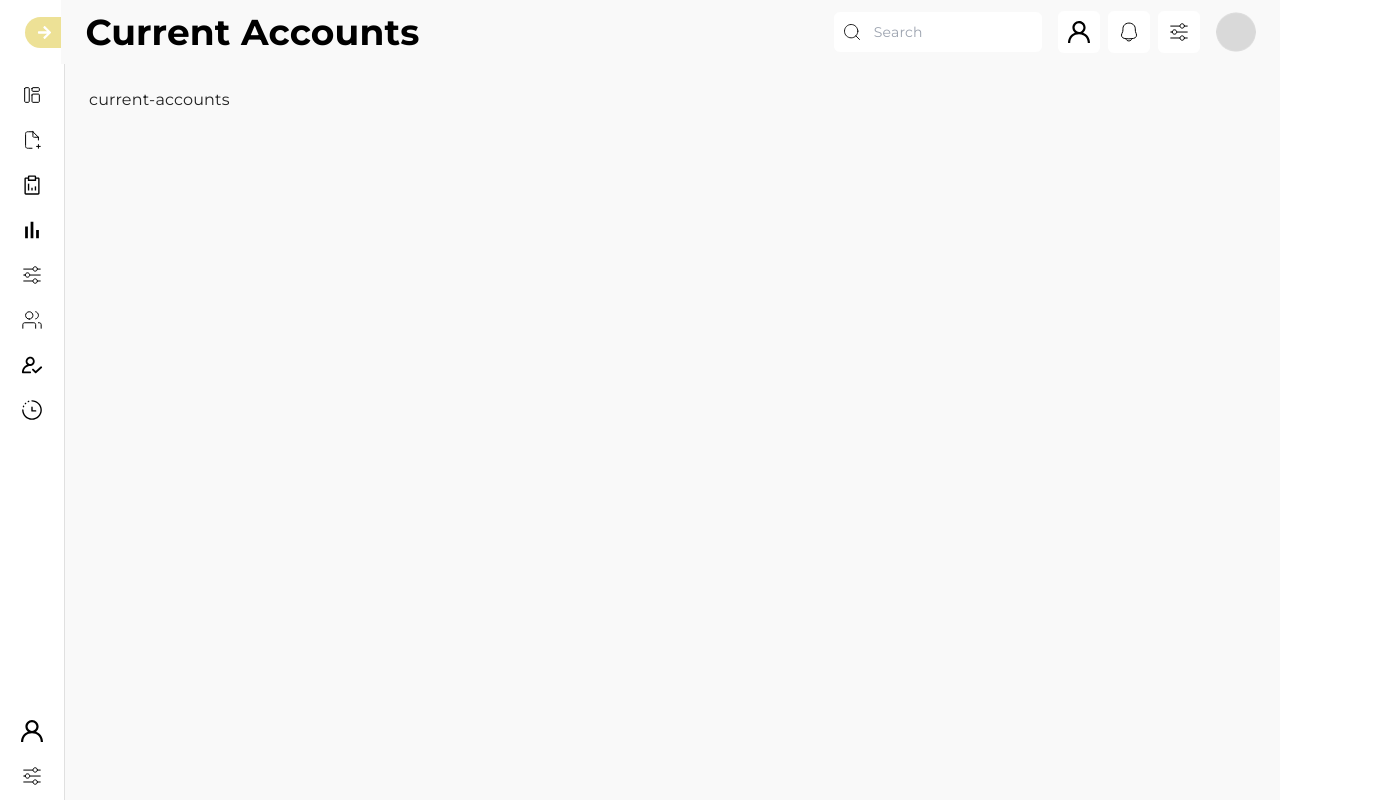
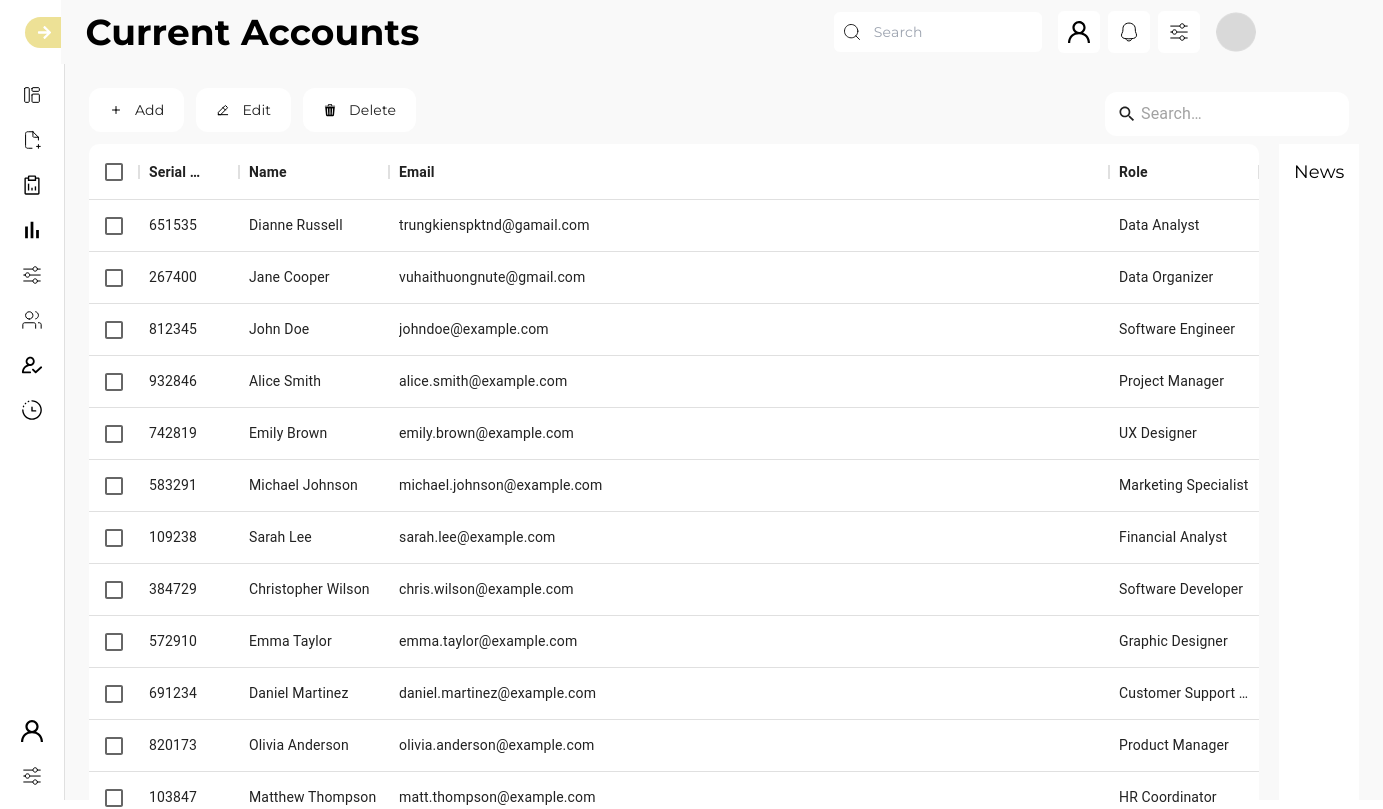
Before and after one commit to abdulbari149/AML-Frontend, a Next.js app: page /current-accounts in a window 1280 px wide. Shown: the top 809 px of the page, 1383 px wide, since content can reach past the window. Built offline with nearby package versions, Linux system fonts and the light colour scheme.

Commit message:
current accounts done (news section reemaining)

```diff
--- a/src/app/current-accounts/page.tsx
+++ b/src/app/current-accounts/page.tsx
@@ -1,9 +1,8 @@
-import React from 'react'
+import CurrentAccounts from "@/components/current-accounts/CurrentAccounts";
+import React from "react";
 
 const page = () => {
-  return (
-    <div>current-accounts</div>
-  )
-}
+  return <CurrentAccounts />;
+};
 
-export default page
+export default page;
--- /dev/null
+++ b/src/components/current-accounts/CurrentAccounts.tsx
@@ -0,0 +1,268 @@
+"use client";
+import React, { useEffect } from "react";
+import Image from "next/image";
+
+// MUI
+import { DataGrid, GridColDef } from "@mui/x-data-grid";
+
+// COMPONENTS
+import plusSvg from "@/assets/svgs/Plus.svg";
+import editSvg from "@/assets/svgs/Edit.svg";
+import discardSvg from "@/assets/svgs/Discard.svg";
+
+// UTILS
+import { CustomPagination } from "@/utils/CustomPagination";
+import { SearchTable } from "@/utils/SearchTable";
+
+const columns: GridColDef[] = [
+  {
+    field: "serial_no",
+    headerName: "Serial No",
+    // width: 70,
+    headerAlign: "left",
+    align: "left",
+    sortable: true,
+    disableColumnMenu: true,
+  },
+  {
+    field: "name",
+    headerName: "Name",
+    width: 150,
+    sortable: false,
+    headerAlign: "left",
+    align: "left",
+    disableColumnMenu: true,
+  },
+  {
+    field: "email",
+    headerName: "Email",
+    width: 720,
+    sortable: false,
+    disableColumnMenu: true,
+  },
+  {
+    field: "role",
+    headerName: "Role",
+    headerAlign: "left",
+    width: 150,
+    align: "left",
+    sortable: true,
+    disableColumnMenu: true,
+  },
+];
+
+const rows = [
+  {
+    id: 1,
+    serial_no: "651535",
+    name: "Dianne Russell ",
+    email: "trungkienspktnd@gamail.com",
+    role: "Data Analyst",
+  },
+  {
+    id: 2,
+    serial_no: "267400",
+    name: "Jane Cooper",
+    email: "vuhaithuongnute@gmail.com",
+    role: "Data Organizer",
+  },
+  {
+    id: 3,
+    serial_no: "812345",
+    name: "John Doe",
+    email: "johndoe@example.com",
+    role: "Software Engineer",
+  },
+  {
+    id: 4,
+    serial_no: "932846",
+    name: "Alice Smith",
+    email: "alice.smith@example.com",
+    role: "Project Manager",
+  },
+  {
+    id: 5,
+    serial_no: "742819",
+    name: "Emily Brown",
+    email: "emily.brown@example.com",
+    role: "UX Designer",
+  },
+  {
+    id: 6,
+    serial_no: "583291",
+    name: "Michael Johnson",
+    email: "michael.johnson@example.com",
+    role: "Marketing Specialist",
+  },
+  {
+    id: 7,
+    serial_no: "109238",
+    name: "Sarah Lee",
+    email: "sarah.lee@example.com",
+    role: "Financial Analyst",
+  },
+  {
+    id: 8,
+    serial_no: "384729",
+    name: "Christopher Wilson",
+    email: "chris.wilson@example.com",
+    role: "Software Developer",
+  },
+  {
+    id: 9,
+    serial_no: "572910",
+    name: "Emma Taylor",
+    email: "emma.taylor@example.com",
+    role: "Graphic Designer",
+  },
+  {
+    id: 10,
+    serial_no: "691234",
+    name: "Daniel Martinez",
+    email: "daniel.martinez@example.com",
+    role: "Customer Support Specialist",
+  },
+  {
+    id: 11,
+    serial_no: "820173",
+    name: "Olivia Anderson",
+    email: "olivia.anderson@example.com",
+    role: "Product Manager",
+  },
+  {
+    id: 12,
+    serial_no: "103847",
+    name: "Matthew Thompson",
+    email: "matt.thompson@example.com",
+    role: "HR Coordinator",
+  },
+];
+
+const initialState = {
+  pagination: { paginationModel: { pageSize: 25 } },
+  rows: rows,
+};
+
+const CurrentAccounts = () => {
+  return (
+    <>
+      <div className=" flex flex-col">
+        <div className=" flex justify-between mb-3">
+          {/* buttons */}
+          <div className=" flex gap-3">
+            <button className=" flex gap-3 justify-center items-center rounded-xl bg-[#FFFFFF] md:px-5 px-4 md:py-3 py-[10px]">
+              <Image src={plusSvg} alt="plusSvg" className=" md:block hidden" />
+              <span className="md:text-sm text-xs font-normal">Add</span>
+            </button>
+
+            <button className=" flex gap-3 justify-center items-center rounded-xl bg-[#FFFFFF] md:px-5 px-4 md:py-3 py-[10px]">
+              <Image src={editSvg} alt="editSvg" className=" md:block hidden" />
+              <span className="md:text-sm text-xs font-normal">Edit</span>
+            </button>
+
+            <button className=" flex gap-3 justify-center items-center rounded-xl bg-[#FFFFFF] md:px-5 px-4 md:py-3 py-[10px]">
+              <Image
+                src={discardSvg}
+                alt="discardSvg"
+                className=" md:block hidden"
+              />
+              <span className="md:text-sm text-xs font-normal">Delete</span>
+            </button>
+          </div>
+        </div>
+
+        {/* TABLE AND NEWS */}
+
+        <div className=" flex gap-5">
+          {/* TABLE */}
+          <div
+            style={{
+              height: "80%",
+              width: "100%",
+              backgroundColor: "#fff",
+              border: "none",
+              borderRadius: "10px",
+            }}
+          >
+            <DataGrid
+              pagination
+              sx={{
+                border: "none",
+                "& .MuiDataGrid-columnHeaderTitle": {
+                  fontWeight: "600",
+                },
+                "& .MuiDataGrid-columnHeader": {
+                  fontSize: "14px",
+                },
+                "& .MuiDataGrid-columnHeader:focus-within, .MuiDataGrid-cell:focus":
+                  {
+                    outline: "none",
+                  },
+                // SEARCH
+                "& .MuiBox-root": {
+                  display: "flex",
+                  position: "absolute",
+                  right: -90,
+                  top: "-52px",
+                  background: "white",
+                  borderRadius: "12px",
+                  fontSize: "14px",
+                  padding: "6px 12px",
+                  width: "244px",
+                },
+                "& .css-3be3ve-MuiFormControl-root-MuiTextField-root-MuiDataGrid-toolbarQuickFilter":
+                  {
+                    paddingBottom: "0px",
+                  },
+                "& .MuiInput-underline:before, .css-1eed5fa-MuiInputBase-root-MuiInput-root::before, .css-1eed5fa-MuiInputBase-root-MuiInput-root::after":
+                  {
+                    borderBottom: "none !important",
+                  },
+                // CHECK BOX
+                "& .css-12wnr2w-MuiButtonBase-root-MuiCheckbox-root": {
+                  color: "black !important",
+                },
+
+                // PAGINATION
+                "& .Mui-selected, .Mui-selected:hover": {
+                  backgroundColor: "rgba(0, 0, 0, 0.1) !important",
+                  color: "black !important",
+                },
+                "& .css-78c6dr-MuiToolbar-root-MuiTablePagination-toolbar": {
+                  paddingRight: "24px",
+                },
+                "& .css-pqjvzy-MuiSvgIcon-root-MuiSelect-icon": {
+                  display: "none",
+                },
+                "& .css-194a1fa-MuiSelect-select-MuiInputBase-input.css-194a1fa-MuiSelect-select-MuiInputBase-input.css-194a1fa-MuiSelect-select-MuiInputBase-input":
+                  {
+                    paddingRight: "4px",
+                  },
+                "& .css-194a1fa-MuiSelect-select-MuiInputBase-input ": {
+                  padding: "2px 4px !important",
+                  border: "1px solid",
+                  borderRadius: "6px",
+                  fontSize: "14px",
+                },
+              }}
+              rows={rows}
+              columns={columns}
+              checkboxSelection
+              hideFooterPagination={false}
+              slots={{ toolbar: SearchTable, pagination: CustomPagination }}
+              initialState={initialState}
+            />
+          </div>
+
+          {/* NEWS */}
+
+          <div className=" flex flex-col bg-[#FFFFFF] py-[14px] px-[15px] h-screen">
+            <h1 className=" text-lg font-normal text-[#000000]">News</h1>
+          </div>
+        </div>
+      </div>
+    </>
+  );
+};
+
+export default CurrentAccounts;
```
Also changed, not shown: src/assets/svgs/Edit.svg (added), src/assets/svgs/Plus.svg (added).
